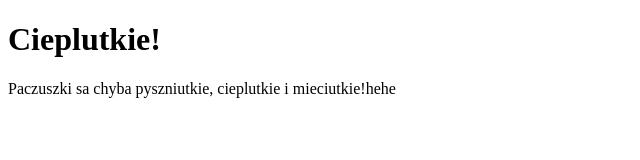
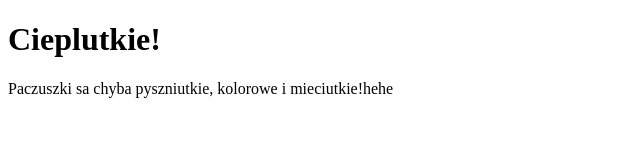
Before and after one commit to dorcia777/Pierniki, a plain HTML site: page index.html in a window 1280 px wide. Shown: the full height of the page, 0-640 px from the left. Drawn offline with Linux system fonts and the light colour scheme.

Commit message:
update index text

```diff
--- a/index.html
+++ b/index.html
@@ -3,7 +3,7 @@
 <body>
 
 <h1>Cieplutkie!</h1>
-<p>Paczuszki sa chyba pyszniutkie, cieplutkie i mieciutkie!hehe</p>
+<p>Paczuszki sa chyba pyszniutkie, kolorowe i mieciutkie!hehe</p>
 
 </body>
 </html>
```
